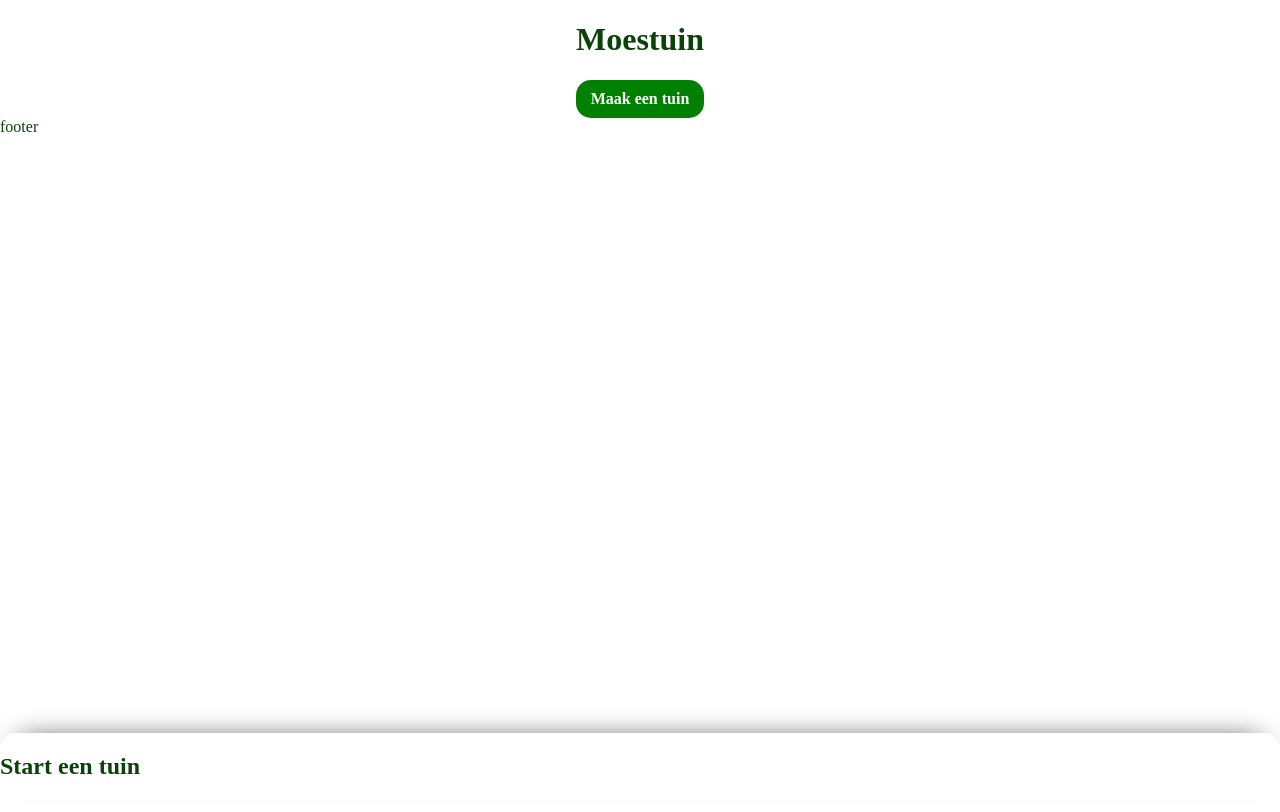
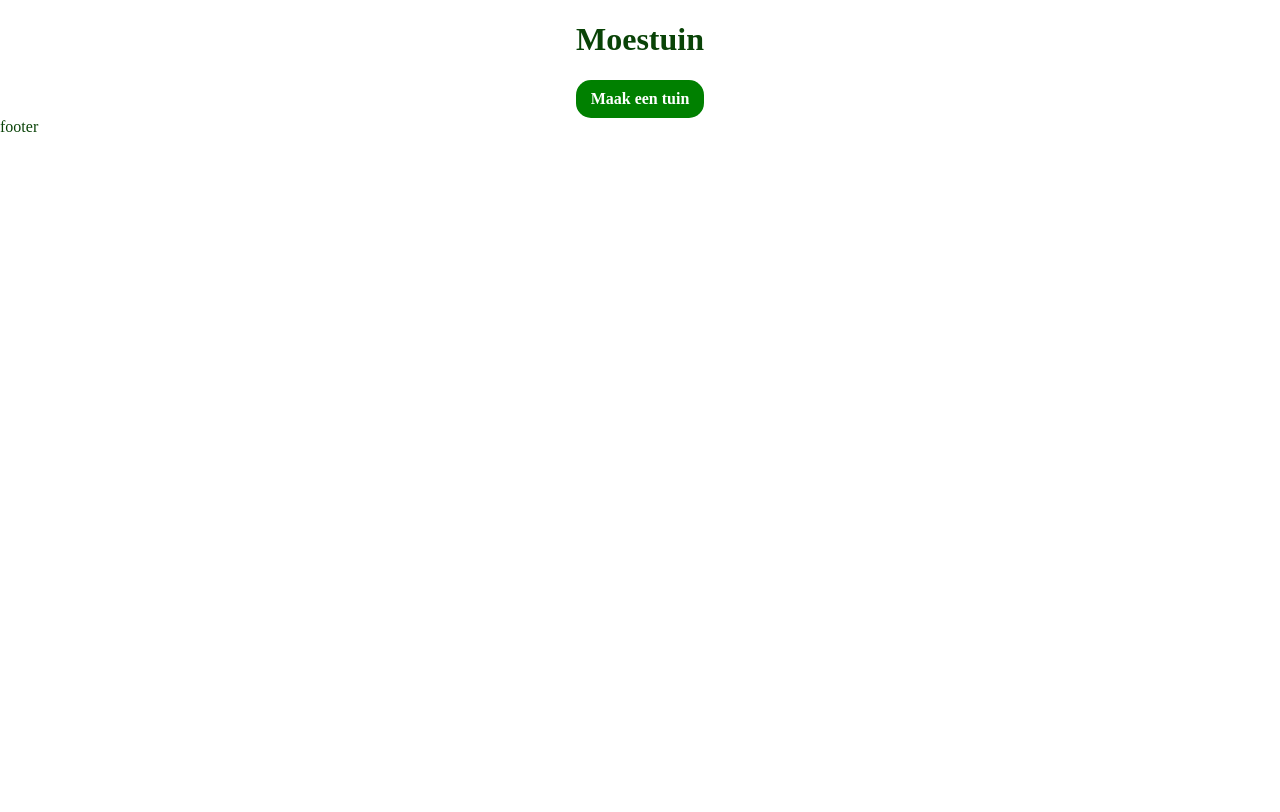
Before and after one commit to Ffyud/moestuin-gui, an Angular app: page / in a window 1280 px wide. Shown: the top 812 px of the page. Built offline with nearby package versions, Linux system fonts and the light colour scheme.

Commit message:
add router-outlet

```diff
--- a/src/app/app.component.html
+++ b/src/app/app.component.html
@@ -1,8 +1,8 @@
 <app-header></app-header>
 
 <div class="wrap">
+  <router-outlet></router-outlet>
   <app-garden></app-garden>
-  <app-bottom-modal> </app-bottom-modal>
 </div>
 
 <footer>
```
